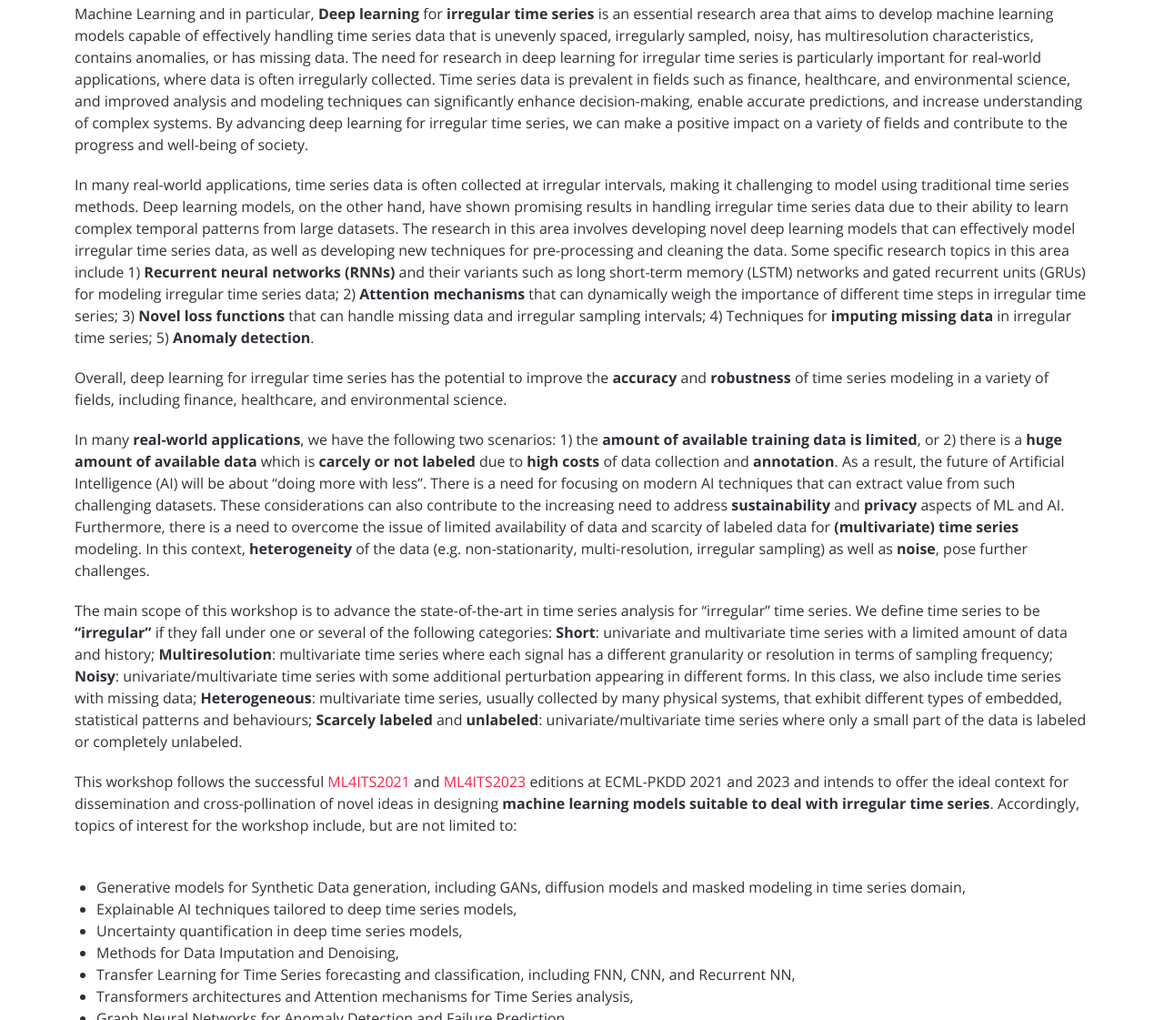
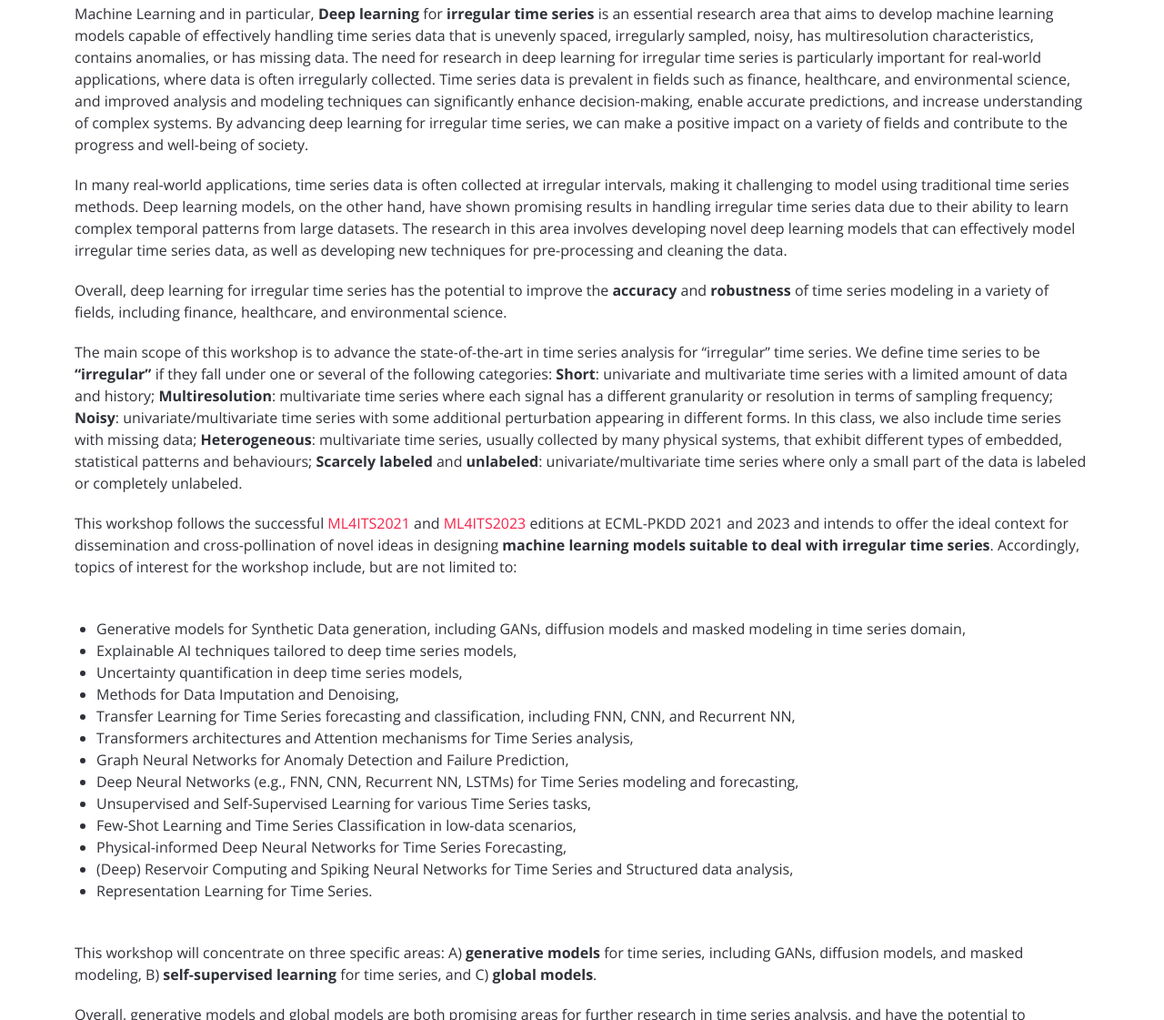
Before and after one commit to ML4ITS/-https-ml4its.github.io-ml4its2024-, a plain HTML site: page index.html in a window 1280 px wide. Shown: the part 978-2099 px from the top of the page at 91% size. Drawn offline with nearby package versions, Linux system fonts and the light colour scheme; a script that the page names is missing.

Commit message:
Update index.html

```diff
--- a/index.html
+++ b/index.html
@@ -82,7 +82,7 @@
           </ul>
         </li> -->
           <li><a href="#contact">Contact</a></li>
-          <li><a href="https://ml4its.github.io/ml4its2021/">ML4ITS2021</a></li>
+          <!--<li><a href="https://ml4its.github.io/ml4its2021/">ML4ITS2021</a></li>-->
         </ul>
         <i class="bi bi-list mobile-nav-toggle"></i>
       </nav><!-- .navbar -->
@@ -137,12 +137,7 @@
             shown promising results in handling irregular time series data due to their ability to learn complex
             temporal patterns from large datasets. The research in this area involves developing novel deep learning
             models that can effectively model irregular time series data, as well as developing new techniques for
-            pre-processing and cleaning the data. Some specific research topics in this area include 1) <b>Recurrent
-              neural networks (RNNs)</b> and their variants such as long short-term memory (LSTM) networks and gated
-            recurrent units (GRUs) for modeling irregular time series data; 2) <b>Attention mechanisms</b> that can
-            dynamically weigh the importance of different time steps in irregular time series; 3) <b>Novel loss
-              functions</b> that can handle missing data and irregular sampling intervals; 4) Techniques for <b>imputing
-              missing data</b> in irregular time series; 5) <b>Anomaly detection</b>.
+            pre-processing and cleaning the data.
           </p>
 
           <p>
@@ -151,7 +146,7 @@
             environmental science.
           </p>
 
-          <p>
+          <!--<p>
             In many <b>real-world applications</b>, we have the following two scenarios: 1) the <b>amount of available
               training data is limited</b>, or 2) there is a <b>huge amount of available data</b> which is <b>carcely or
               not labeled</b> due to <b>high costs</b> of data collection and <b>annotation</b>. As a result, the future
@@ -161,7 +156,7 @@
             Furthermore, there is a need to overcome the issue of limited availability of data and scarcity of labeled
             data for <b>(multivariate) time series</b> modeling. In this context, <b>heterogeneity</b> of the data (e.g.
             non-stationarity, multi-resolution, irregular sampling) as well as <b>noise</b>, pose further challenges.
-          </p>
+          </p>-->
 
           <p>
             The main scope of this workshop is to advance the state-of-the-art in time series analysis for “irregular”
```
